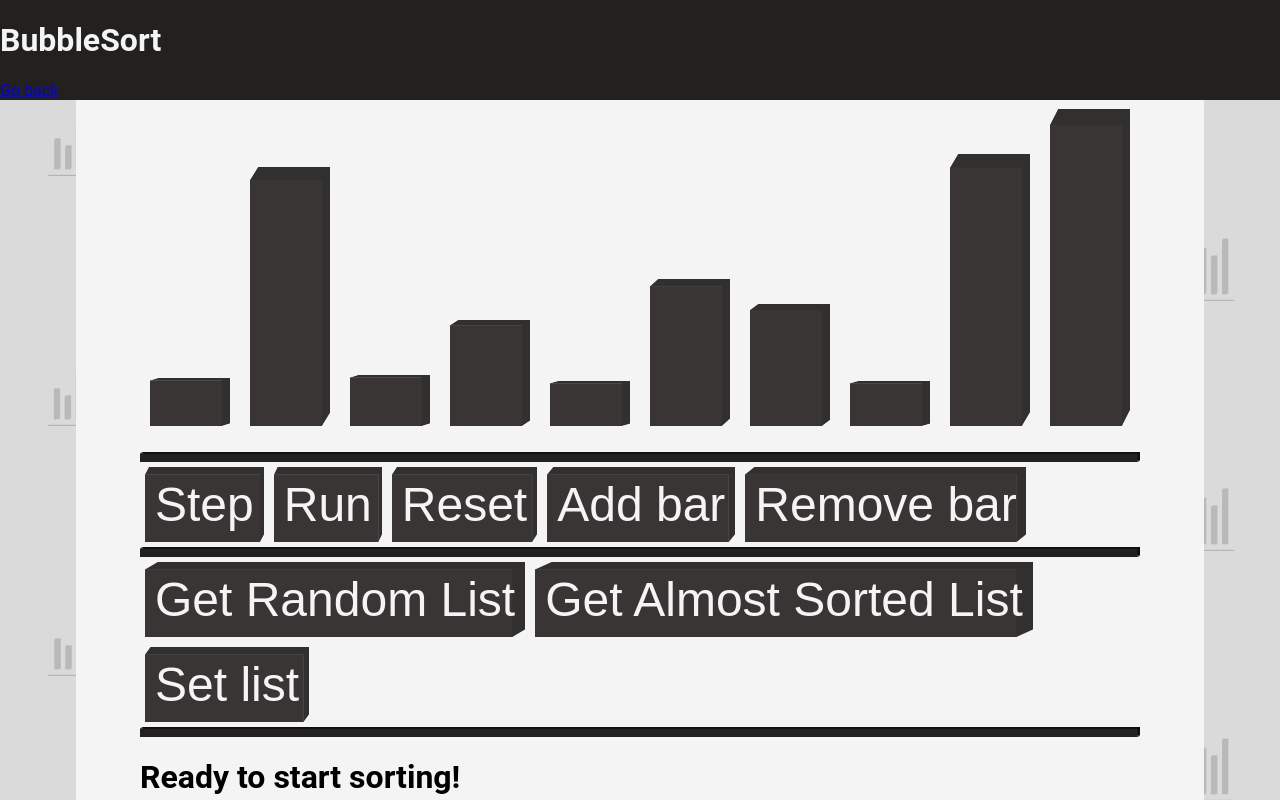
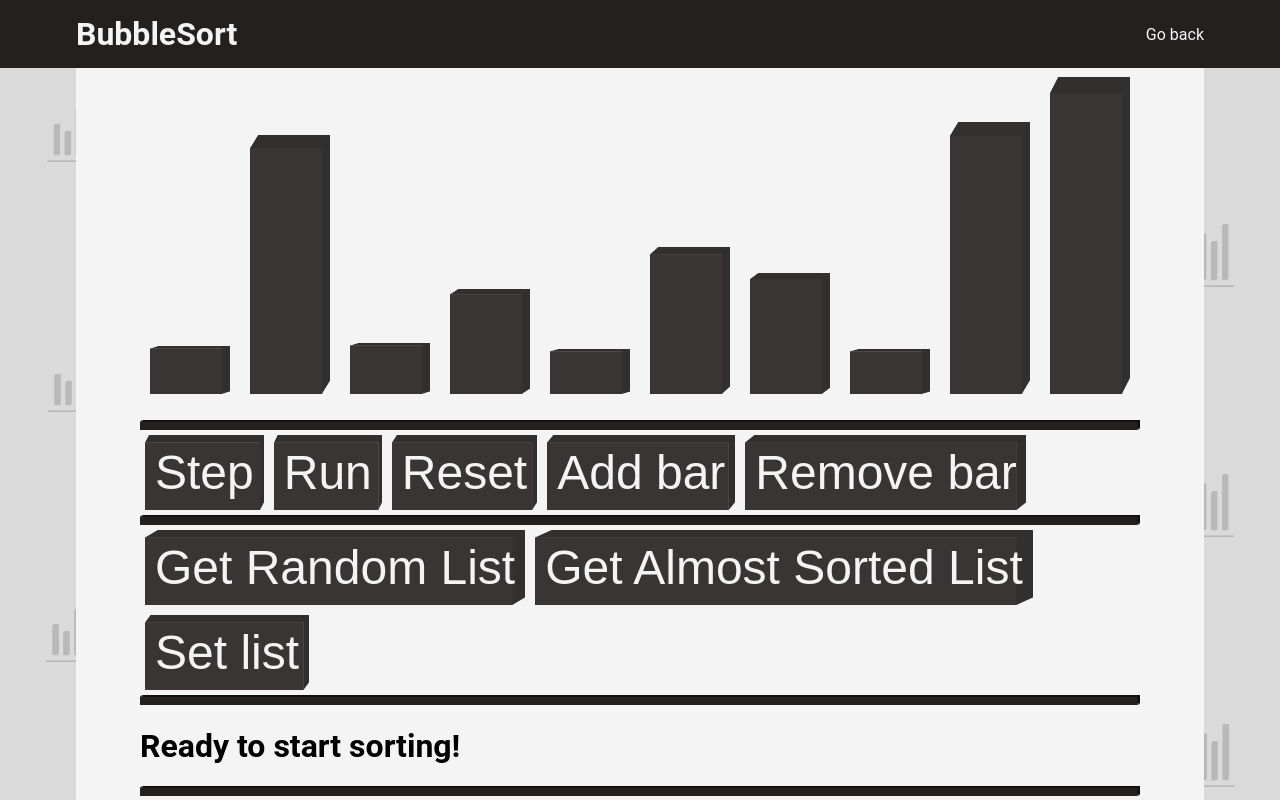
Before and after one commit to OtavioPiza/algorithm-visualizer, a React (Create React App) app: page /bubblesort in a window 1280 px wide. Shown: the top 800 px of the page. Built offline with nearby package versions, Linux system fonts and the light colour scheme.

Commit message:
Styling wip

```diff
--- a/src/styles/components/Header.css
+++ b/src/styles/components/Header.css
@@ -1,8 +1,25 @@
 .Header {
-    min-width: 100vw;
-    min-height: 6vh;
+    grid-area: "header";
+    display: grid;
+    grid-template-columns: 1fr 1fr;
+    grid-template-rows: 1fr;
+    grid-template-areas: "title back";
+    min-width: min(95vw, min(90vw, 1000px) + max(10vw, 20px));
+}
 
-    background-color: var(--text-light-gray);
+.Header a {
+    grid-area: "title";
+    text-align: left;
     text-decoration: none;
+    justify-self: right;
+    align-self: center;
     color: var(--background-white);
 }
+
+.Header h1 {
+    align-self: center;
+    justify-self: left;
+    grid-area: "back";
+    margin: 0;
+    font-size: 4vh;
+}
```
